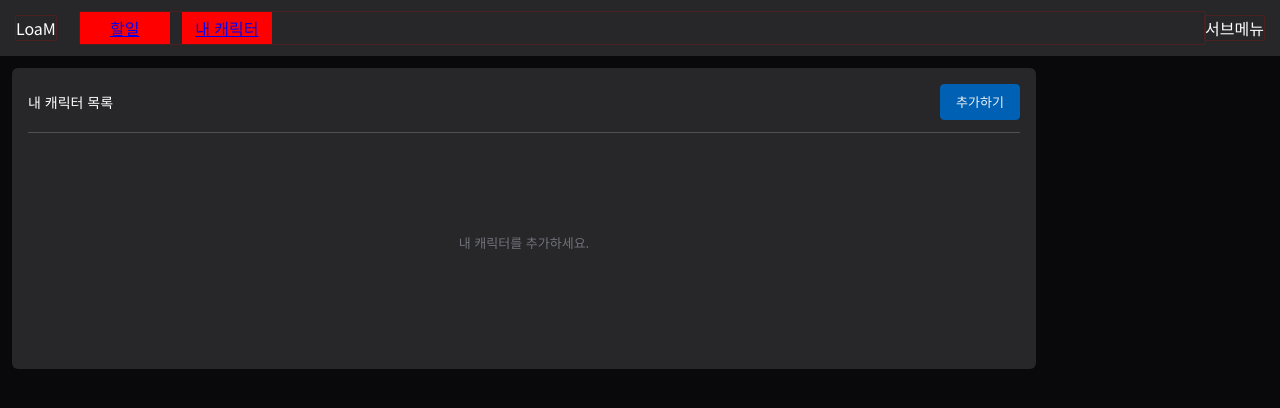
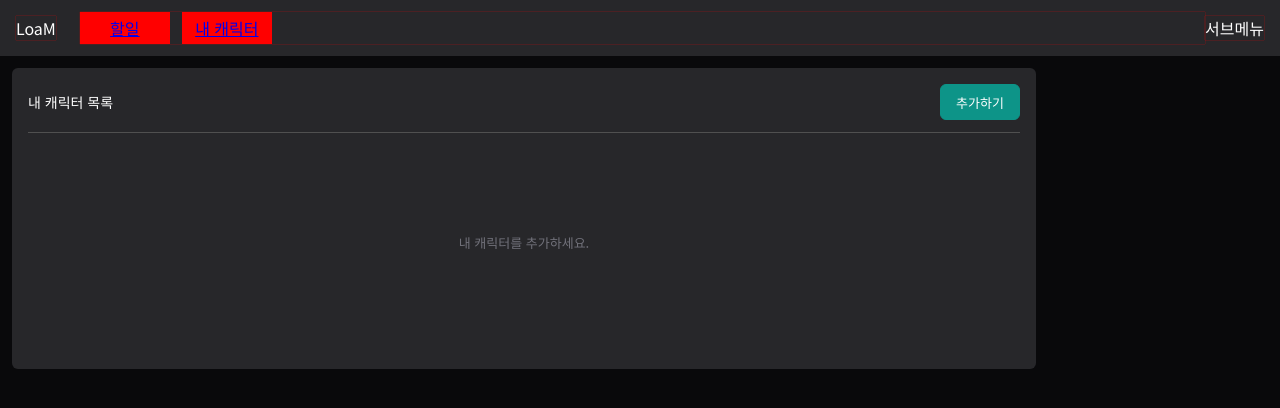
Before and after one commit to qpow1018/loam-client, a Next.js app: page /my-characters in a window 1280 px wide. Shown: the top 408 px of the page. Built offline with nearby package versions, Linux system fonts and the light colour scheme.

Commit message:
feat: 버튼 컴포넌트 수정

```diff
--- a/src/app/my-characters/CreateCharacterModal.module.scss
+++ b/src/app/my-characters/CreateCharacterModal.module.scss
@@ -9,3 +9,12 @@
   font-size: 0.688rem;
   color: $text-secondary;
 }
+
+.add-button {
+  width: 120px;
+}
+
+.class-toggle {
+  width: 88px;
+  margin-left: 8px;
+}
--- a/src/app/my-characters/CreateCharacterModal.tsx
+++ b/src/app/my-characters/CreateCharacterModal.tsx
@@ -6,7 +6,7 @@ import { LDB_ClassInfo } from '@/types/loaDB';
 
 import Modal from '@/components/common/modal/Modal';
 import TextInput from '@/components/common/form/TextInput';
-import Button, { ButtonTheme } from '@/components/common/button/Button';
+import Button from '@/components/common/button/Button';
 
 import styles from './CreateCharacterModal.module.scss';
 
@@ -67,12 +67,9 @@ export default function CreateCharacterModal(
         >
           <Button
             onClick={props.createMyCharacter}
-            theme={ButtonTheme.bgPri}
-            sx={{
-              width: 120,
-              height: 40,
-              fontSize: '0.813rem'
-            }}
+            theme='bg-pri'
+            size='medium'
+            className={styles['add-button']}
           >
             추가하기
           </Button>
@@ -140,14 +137,10 @@ function LoaClassRow(
         <Button
           key={item.value}
           onClick={() => props.onClickClassValue(item.value)}
-          theme={item.value === props.currentClassValue ? ButtonTheme.bgGray : ButtonTheme.bdGray}
+          theme={item.value === props.currentClassValue ? 'bg-gray600' : 'bd-gray'}
           isRound={true}
-          sx={{
-            width: '88px',
-            height: '32px',
-            fontSize: '0.688rem',
-            marginLeft: '8px'
-          }}
+          size='small'
+          className={styles['class-toggle']}
         >
           { item.label }
         </Button>
--- a/src/app/my-characters/index.module.scss
+++ b/src/app/my-characters/index.module.scss
@@ -39,3 +39,11 @@
     object-fit: cover;
   }
 }
+
+.unfold-button {
+  background-color: transparent;
+
+  &:hover:not(:disabled) {
+    background-color: transparent;
+  }
+}
--- a/src/app/my-characters/index.tsx
+++ b/src/app/my-characters/index.tsx
@@ -8,7 +8,7 @@ import { loaDB } from '@/libs';
 import { LDB_MyCharacterInfo } from '@/types/loaDB';
 
 import Header from '@/components/common/header/Header';
-import Button, { ButtonTheme } from '@/components/common/button/Button';
+import Button from '@/components/common/button/Button';
 import IconButton from '@/components/common/button/IconButton';
 import CreateCharacterModal from './CreateCharacterModal';
 
@@ -175,7 +175,7 @@ function CharacterListHeader(
 
       <Button
         onClick={props.openCreateCharacterModal}
-        theme={ButtonTheme.bgPri}
+        theme='bg-pri'
       >
         추가하기
       </Button>
@@ -203,11 +203,8 @@ function CharacterListItem(
     >
       <IconButton
         onClick={props.onClickMoveButton}
-        buttonSize={32}
-        iconSize={16}
-        sx={{
-          backgroundColor: 'transparent',
-        }}
+        size='small'
+        className={styles['unfold-button']}
       >
         <UnfoldMoreIcon />
       </IconButton>
--- a/src/components/common/button/Button.tsx
+++ b/src/components/common/button/Button.tsx
@@ -1,85 +1,49 @@
-import { ButtonBase, SxProps } from '@mui/material';
-
-import theme from '@/style/theme';
-
 import styles from './button.module.scss';
 
-export enum ButtonTheme {
-  bgPri = 'bgPri',
-  bgSec = 'bgSec',
-  bgGray = 'bgGray',
-  bdGray = 'bdGray',
-}
+type TButtonTheme = 'bg-pri' | 'bg-sec' | 'bg-gray600' | 'bd-gray';
 
-const buttonThemeMap = {
-  [ButtonTheme.bgPri]: {
-    color: theme.color.text.primary,
-    backgroundColor: theme.color.primary.main,
-    hoverBackgroundColor: theme.color.primary.light,
-    borderColor: theme.color.primary.main,
-    hoverBorderColor: theme.color.primary.light,
-  },
-  [ButtonTheme.bgSec]: {
-    color: theme.color.text.primary,
-    backgroundColor: theme.color.secondary.main,
-    hoverBackgroundColor: theme.color.secondary.light,
-    borderColor: theme.color.secondary.main,
-    hoverBorderColor: theme.color.secondary.light,
-  },
-  [ButtonTheme.bgGray]: {
-    color: theme.color.text.primary,
-    backgroundColor: theme.color.dark.gray4,
-    hoverBackgroundColor: theme.color.dark.gray5,
-    borderColor: theme.color.dark.gray4,
-    hoverBorderColor: theme.color.dark.gray5,
-  },
-  [ButtonTheme.bdGray]: {
-    color: theme.color.text.primary,
-    backgroundColor: 'transparent',
-    hoverBackgroundColor: 'transparent',
-    borderColor: theme.color.border.default,
-    hoverBorderColor: theme.color.border.light,
-  },
-}
+type TButtonSize = 'small' | 'medium' | 'large';
 
-export default function Button(
-  props: {
-    onClick?: () => void;
-    theme: ButtonTheme;
-    isRound?: boolean;
-    children: React.ReactNode;
-    sx?: SxProps;
-  }
-) {
-  const buttonTheme = buttonThemeMap[props.theme];
+export default function Button(props: {
+  theme: TButtonTheme;
+  size?: TButtonSize;
+  isFullWidth?: boolean;
+  isRound?: boolean;
+  isLoading?: boolean;
+  isDisabled?: boolean;
+  className?: string;
+  onClick?: () => void;
+  children: React.ReactNode;
+}) {
+  const {
+    theme,
+    size = 'medium',
+    isFullWidth = false,
+    isRound = false,
+    isLoading = false,
+    isDisabled = false,
+    className,
+    onClick,
+    children,
+  } = props;
 
   return (
-    <ButtonBase
-      onClick={props.onClick}
-      sx={[
-        {
-          flexShrink: 0,
-          borderRadius: props.isRound === true ? '60px' : theme.common.borderRadius,
-          transition: theme.common.transition,
-          fontSize: '0.813rem',
-          fontWeight: 500,
-          minWidth: '80px',
-          height: `${theme.size.buttonHeight}px`,
-          padding: '0 12px',
-          backgroundColor: buttonTheme.backgroundColor,
-          color: buttonTheme.color,
-          border: `1px solid ${buttonTheme.borderColor}`,
-          '&:hover': {
-            backgroundColor: buttonTheme.hoverBackgroundColor,
-            borderColor: buttonTheme.hoverBorderColor,
-          }
-        },
-        ...(Array.isArray(props.sx) ? props.sx : [props.sx])
-      ]}
+    <button
+      type="button"
+      className={`
+        ${styles['btn']}
+        ${styles[`theme-${theme}`]}
+        ${styles[`size-${size}`]}
+        ${isRound ? styles['is-round'] : ''}
+        ${isFullWidth ? styles['is-full-width'] : ''}
+        ${isLoading ? styles['is-loading'] : ''}
+        ${className ?? ''}
+      `}
+      disabled={isDisabled || isLoading}
+      onClick={onClick}
     >
-      <p className={styles.buttonText}>
-        { props.children }
-      </p>
-    </ButtonBase>
+      {children}
+      {isLoading && <span className={styles['spinner']} aria-hidden="true" />}
+    </button>
   );
 }
--- a/src/components/common/button/IconButton.tsx
+++ b/src/components/common/button/IconButton.tsx
@@ -1,39 +1,34 @@
-import { ButtonBase, SxProps } from '@mui/material';
+import styles from './iconButton.module.scss';
 
-import theme from '@/style/theme';
+type TIconButtonSize = 'small' | 'medium' | 'large';
 
-export default function IconButton(
-  props: {
-    onClick?: () => void;
-    children: React.ReactNode;
-    buttonSize?: number | string;
-    iconSize?: number | string;
-    sx?: SxProps;
-  }
-) {
+export default function IconButton(props: {
+  size?: TIconButtonSize;
+  isDisabled?: boolean;
+  className?: string;
+  onClick?: () => void;
+  children: React.ReactNode;
+}) {
+  const {
+    size = 'medium',
+    isDisabled = false,
+    className,
+    onClick,
+    children,
+  } = props;
+
   return (
-    <ButtonBase
-      onClick={props.onClick}
-      sx={[
-        {
-          flexShrink: 0,
-          borderRadius: '50%',
-          transition: theme.common.transition,
-          width: props.buttonSize !== undefined ? props.buttonSize: `${theme.size.iconButtonSize}px`,
-          height: props.buttonSize !== undefined ? props.buttonSize: `${theme.size.iconButtonSize}px`,
-          backgroundColor: theme.color.dark.gray3,
-          color: theme.color.text.secondary,
-          '&:hover': {
-            backgroundColor: theme.color.dark.gray5,
-          },
-          '& .MuiSvgIcon-root': {
-            fontSize: props.iconSize !== undefined ? props.iconSize : '18px'
-          }
-        },
-        ...(Array.isArray(props.sx) ? props.sx : [props.sx])
-      ]}
+    <button
+      type="button"
+      className={`
+        ${styles['icon-btn']}
+        ${styles[`size-${size}`]}
+        ${className ?? ''}
+      `}
+      disabled={isDisabled}
+      onClick={onClick}
     >
-      { props.children }
-    </ButtonBase>
+      {children}
+    </button>
   );
 }
--- a/src/components/common/button/button.module.scss
+++ b/src/components/common/button/button.module.scss
@@ -1,3 +1,113 @@
-.buttonText {
-  padding-bottom: 1px;
+.btn {
+  display: inline-flex;
+  align-items: center;
+  justify-content: center;
+  gap: 4px;
+  flex-shrink: 0;
+  position: relative;
+  border: 1px solid transparent;
+  border-radius: $border-radius;
+  transition: background-color $transition, border-color $transition, color $transition;
+  font-family: $font-family;
+  font-weight: 500;
+  min-width: 80px;
+  padding: 0 12px;
+  cursor: pointer;
+
+  &:disabled {
+    cursor: not-allowed;
+    opacity: 0.5;
+  }
+
+  &.theme-bg-pri {
+    background-color: $primary;
+    border-color: $primary;
+    color: $text-primary;
+
+    &:hover:not(:disabled) {
+      background-color: $teal-500;
+      border-color: $teal-500;
+    }
+  }
+
+  &.theme-bg-sec {
+    background-color: $secondary;
+    border-color: $secondary;
+    color: $text-primary;
+
+    &:hover:not(:disabled) {
+      background-color: $red-300;
+      border-color: $red-300;
+    }
+  }
+
+  &.theme-bg-gray600 {
+    background-color: $gray-600;
+    border-color: $gray-600;
+    color: $text-primary;
+
+    &:hover:not(:disabled) {
+      background-color: $gray-500;
+      border-color: $gray-500;
+    }
+  }
+
+  &.theme-bd-gray {
+    background-color: transparent;
+    border-color: $gray-500;
+    color: $text-primary;
+
+    &:hover:not(:disabled) {
+      border-color: $gray-400;
+    }
+  }
+
+  &.size-small {
+    height: 32px;
+    font-size: 12px;
+  }
+
+  &.size-medium {
+    height: 36px;
+    font-size: 13px;
+  }
+
+  &.size-large {
+    height: 40px;
+    font-size: 14px;
+  }
+
+  &.is-round {
+    border-radius: 60px;
+  }
+
+  &.is-full-width {
+    width: 100%;
+  }
+
+  &.is-loading {
+    color: transparent;
+    cursor: wait;
+    pointer-events: none;
+  }
 }
+
+.spinner {
+  position: absolute;
+  top: 50%;
+  left: 50%;
+  width: 16px;
+  height: 16px;
+  margin-top: -8px;
+  margin-left: -8px;
+  border: 2px solid $white;
+  border-top-color: transparent;
+  border-radius: 50%;
+  animation: spin 0.7s linear infinite;
+}
+
+@keyframes spin {
+  to {
+    transform: rotate(360deg);
+  }
+}
--- /dev/null
+++ b/src/components/common/button/iconButton.module.scss
@@ -0,0 +1,55 @@
+.icon-btn {
+  display: inline-flex;
+  align-items: center;
+  justify-content: center;
+  flex-shrink: 0;
+  border: none;
+  padding: 0;
+  border-radius: 50%;
+  background-color: $gray-700;
+  color: $text-secondary;
+  cursor: pointer;
+  transition: background-color $transition;
+
+  &:hover:not(:disabled) {
+    background-color: $gray-500;
+  }
+
+  &:disabled {
+    cursor: not-allowed;
+    opacity: 0.5;
+  }
+
+  &.size-small {
+    width: 32px;
+    height: 32px;
+
+    svg {
+      width: 16px;
+      height: 16px;
+      font-size: 16px;
+    }
+  }
+
+  &.size-medium {
+    width: 36px;
+    height: 36px;
+
+    svg {
+      width: 18px;
+      height: 18px;
+      font-size: 18px;
+    }
+  }
+
+  &.size-large {
+    width: 40px;
+    height: 40px;
+
+    svg {
+      width: 20px;
+      height: 20px;
+      font-size: 20px;
+    }
+  }
+}
```
